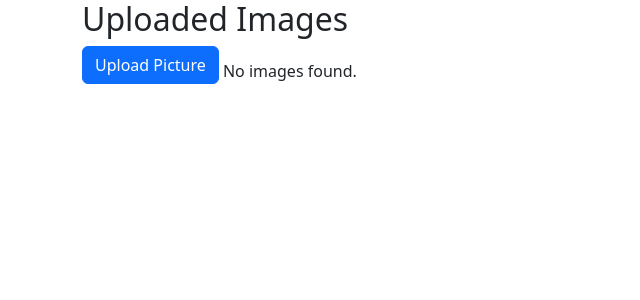
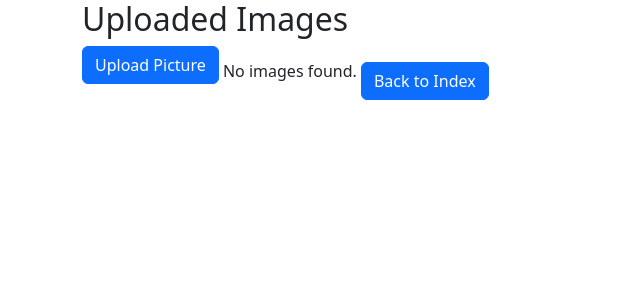
Before and after one commit to MonkeMK/Photo_album, a PHP site: page /display_images.php in a window 1280 px wide. Shown: the top 300 px of the page, without its empty margins (0-640 px from the left). Run offline with PHP 8.4, Linux system fonts and the light colour scheme; data that the repository does not hold is empty.

Commit message:
terug naar index knop

```diff
--- a/display_images.php
+++ b/display_images.php
@@ -50,6 +50,7 @@
         $database = "fotos";
 
         $conn = new mysqli($servername, $username, $password, $database);
+
         if ($conn->connect_error) {
             die("Connection failed: " . $conn->connect_error);
         }
@@ -67,10 +68,8 @@
         // Handle the removal of individual images
         if (isset($_GET['remove_image'])) {
             $imagePath = $_GET['remove_image'];
-            // Remove the image from the database
             $sql = "DELETE FROM images WHERE image_path = '$imagePath'";
             if ($conn->query($sql) === TRUE) {
-                // Delete the image file from the server (adjust the path as needed)
                 unlink($imagePath);
             }
         }
@@ -111,6 +110,8 @@
 
         $conn->close();
         ?>
+        <!-- Button to go back to index.html -->
+        <a href="index.html" class="btn btn-primary mt-3">Back to Index</a>
     </div>
 </body>
 </html>
```
